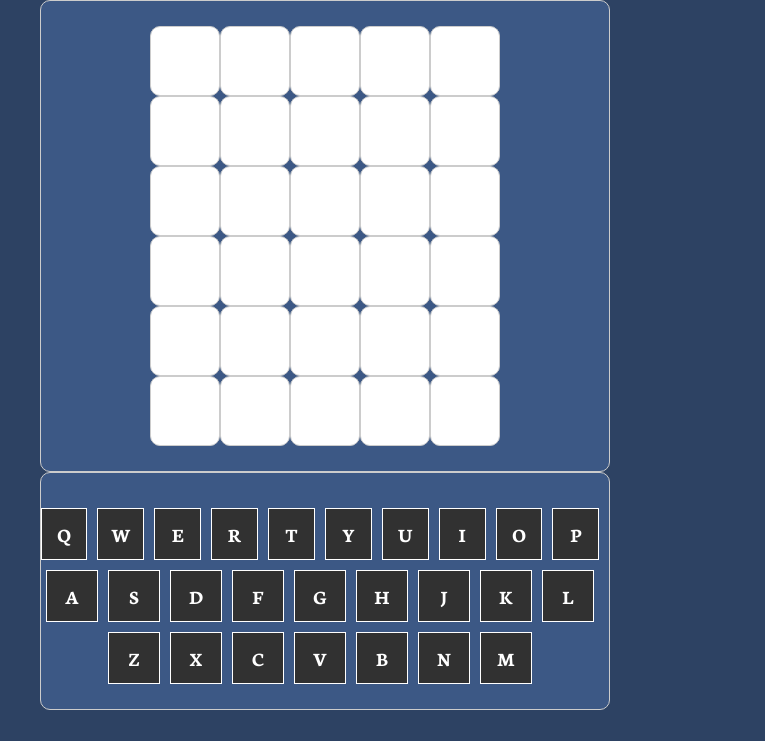
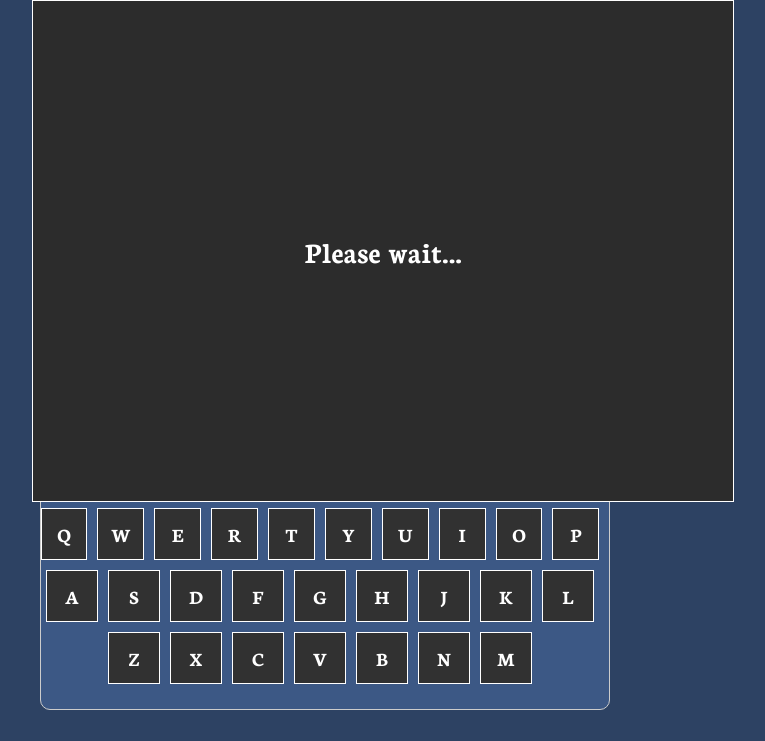
Before and after one commit to Muvesgit/wordle-FFT-project, a PHP site: page / in a window 1280 px wide. Shown: the part 59-800 px from the top of the page, without its empty margins (315-1080 px from the left). Run offline with PHP 8.4, Linux system fonts and the light colour scheme.

Commit message:
-api calls working, pleaseWait element added, fully functional | ver 1.0

```diff
--- a/app/index.php
+++ b/app/index.php
@@ -15,6 +15,10 @@
             <img src="src/howto.png">
         </div>
     </header>
+
+    <div id="pleaseWait" class="pleaseWait">
+        <h1>Please wait...</h1>
+    </div>
 
     <div class="maincontainer">
         <div class="row">
@@ -96,54 +100,35 @@
         </div>
     </div>
 
-    <input type="hidden" id="hiddenElement">
 </body>
 </html>
 
 <script>
+var wordSave = "";
+var secretWord;
+
 const request = async () => {
-    const response = await fetch('https://random-word-api.herokuapp.com/word');
-    const json = await response.json();
-    console.log(json);
+    while(true){
+        const response = await fetch('https://random-word-api.herokuapp.com/word');
+        const word = await response.json();
+        let ok = 1;
+
+        if(word[0].length == 5){
+            // console.log(word[0]);
+            wordSave = word[0];
+            document.getElementById("pleaseWait").style.display = "none";
+
+            secretWord = Array.from(wordSave.toUpperCase());
+            // console.log(secretWord);
+            break;
+        }
+        // else{
+        //     console.log(word[0].length);
+        // }
+    }
 }
 
 request();
-
-var ok = 1;
-
-while(true){
-    // fetch('https://random-word-api.herokuapp.com/word')
-    //     .then((response) => {
-    //     return response.json();
-    //     })
-    //     .then((data) => {
-    //     let word = data;
-
-    //     // console.log(word[0]);
-    //     document.getElementById("hiddenElement").value = word[0];
-    //     // word.map(function(author) {
-
-    //     // });
-    // })
-
-    console.log(document.getElementById("hiddenElement").value);
-
-    // if(word.length == 5){
-    //     ok = 1;
-    // }
-    // else{
-    //     ok = 0;
-    // }
-
-    // console.log(ok);
-
-    // if(ok == 1){
-    //     break;
-    // }
-    break;
-}
-
-secretWord = ["S","P","E","A","R"];
 
 row0 = Array.from(document.getElementsByClassName("row")[0].children);
 row1 = Array.from(document.getElementsByClassName("row")[1].children);
--- a/app/style.css
+++ b/app/style.css
@@ -26,6 +26,7 @@ header h1{
 .hiddenhelp{
     display: none;
     position: absolute;
+    z-index: 10;
     margin-top: 50px;
 }
 
@@ -81,3 +82,22 @@ header h1:hover + .hiddenhelp{
     font-size: 20px;
     font-weight: 600;
 }
+
+.pleaseWait{
+    width: 700px;
+    height: 500px;
+    position: absolute;
+    z-index: 5;
+    background-color: rgb(44, 44, 44);
+    border: solid 1px rgb(255, 255, 255);
+    display: grid;
+    align-items: center;
+    transition: all .3s ease;
+    margin-left: 26.5vw;
+}
+
+.pleaseWait h1{
+    font-size: 30px;
+    color: white;
+    text-align: center;
+}
```
